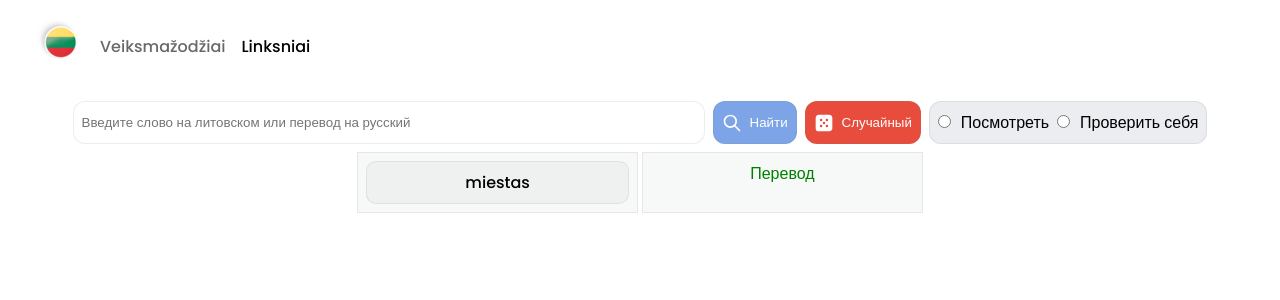
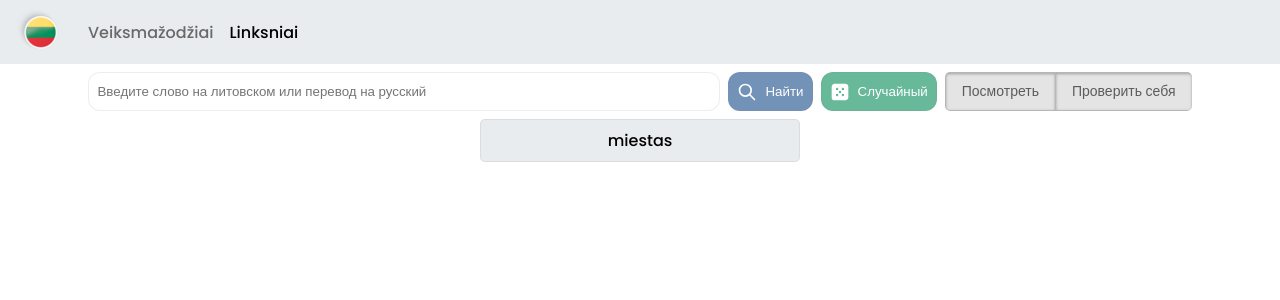
Before and after one commit to SeaRazor/veiksmazodis, a Next.js app: page /cases in a window 1280 px wide. Both pictures are taken after a click on the button "Случайный". Shown: the top 300 px of the page. Built offline with nearby package versions, Linux system fonts and the light colour scheme.

Commit message:
UI changes

```diff
--- /dev/null
+++ b/src/app/UI/Hamburger.jsx
@@ -0,0 +1,20 @@
+import styles from "@/app/page.module.css";
+import Link from "next/link";
+import {usePathname} from "next/navigation";
+
+export default function Hamburger() {
+    const pathname = usePathname();
+    return (
+
+        <ul className={styles.hamburger}>
+            <li className={styles.menu_item}>
+                <Link href="/verbs" className={pathname == '/verbs' ? 'active' : ''}>Veiksmažodžiai</Link>
+            </li>
+            <li className={styles.menu_item}>
+                <Link href="/cases" className={pathname == '/cases' ? 'active' : ''}>Linksniai</Link>
+            </li>
+
+        </ul>
+
+    );
+}
--- a/src/app/UI/Navigation.jsx
+++ b/src/app/UI/Navigation.jsx
@@ -2,39 +2,42 @@
 import styles from "@/app/page.module.css";
 import Link from "next/link";
 import {usePathname} from "next/navigation";
+import Hamburger from "@/app/UI/Hamburger";
+import {useState} from "react";
 
 export default function Navigation() {
     const pathname = usePathname();
 
-    function hamburgerClickHandler(event) {
-        const hamburger = document.querySelector('.logo');
-        const navMenu = document.querySelector('.menu');
-        hamburger.classList.toggle('active');
-        navMenu.classList.toggle('active');
+    const [hamburgerIsOpen, setHamburgerOpenState] = useState();
+    const logoStyle = hamburgerIsOpen ? 'pointer' : ''
+
+    function toggleHamburgerOpen() {
+        setHamburgerOpenState(prevState => !prevState);
     }
 
-    return <menu className={styles.menu}>
-        <header>
-            <nav className={styles.navbar}>
-                <div className={styles.logo}>
-                    <Link href="/"><img src="/lithuania_64.png"/></Link>
-                </div>
-                <div className={styles.hamburger} onClick={hamburgerClickHandler}>
-                    <span>sfsdf</span>
-                    <span>dfss</span>
-                </div>
-                <ul className={styles.menu}>
+    const imgStyle = hamburgerIsOpen ? "{cursor:pointer;}" : "";
 
-                    <div className={styles.menu_item}>
-                        <Link href="/verbs" className={pathname == '/verbs' ? 'active' : ''}>Veiksmažodžiai</Link>
-                    </div>
-                    <div className={styles.menu_item}>
-                        <Link href="/cases" className={pathname == '/cases' ? 'active' : ''}>Linksniai</Link>
-                    </div>
-                </ul>
-            </nav>
-        </header>
+    return (<header>
+        <nav className={styles.nav}>
+            <div className={styles.logo} onClick={toggleHamburgerOpen}>
+                <img src="/lithuania_64.png" className={styles.logo_img}/>
+                {hamburgerIsOpen && <Hamburger/>}
 
 
-    </menu>;
+            </div>
+
+
+            <ul className={styles.navbar}>
+
+                <li className={styles.menu_item}>
+                    <Link href="/verbs" className={pathname == '/verbs' ? 'active' : ''}>Veiksmažodžiai</Link>
+                </li>
+                <li className={styles.menu_item}>
+                    <Link href="/cases" className={pathname == '/cases' ? 'active' : ''}>Linksniai</Link>
+                </li>
+            </ul>
+        </nav>
+    </header>);
+
+
 }
--- a/src/app/UI/Toggle.jsx
+++ b/src/app/UI/Toggle.jsx
@@ -1,10 +1,20 @@
-export default function Toggle({onChangeHandler}) {
+import styles from "@/app/page.module.css";
+import {useState} from "react";
+
+export default function Toggle({value1, value2, onChangeHandler}) {
+    const [selected, setSelected] = useState();
+
+    function checkHandler(event) {
+        onChangeHandler(event.target.value);
+    }
 
     return (
-        <div onChange={onChangeHandler}>
-            <label className="btn btn-outline-primary"><input type="radio"
-                                                              name="toggle"/><span>Посмотреть</span></label>
-            <label className="btn btn-outline-primary"><input type="radio" name="toggle"/><span>Проверить</span></label>
+
+        <div class={styles.switch_field}>
+            <input type="radio" id="radio-one" name="switch-one" value={value1} onChange={checkHandler}/>
+            <label for="radio-one">Посмотреть</label>
+            <input type="radio" id="radio-two" name="switch-one" value={value2} onChange={checkHandler}/>
+            <label for="radio-two">Проверить себя</label>
         </div>
 
 
--- /dev/null
+++ b/src/app/UI/WordCard.jsx
@@ -0,0 +1,11 @@
+import styles from "@/app/page.module.css";
+
+export default function WordCard({word, hint}) {
+
+    return (
+        <div className={styles.word_card}>
+            <span>{word}</span>
+            {hint && <span className={styles.tooltip}>{hint}</span>}
+        </div>
+    );
+}
--- a/src/app/cases/page.jsx
+++ b/src/app/cases/page.jsx
@@ -6,14 +6,14 @@ import {useState} from "react";
 import {getRandomNoun, searchNoun} from "@/app/utils/nouns";
 import NounInfo from "@/app/components/Nouns/NounInfo";
 import NounCasesGrid from "@/app/components/Nouns/NounCasesGrid";
+import Toggle from "@/app/UI/Toggle";
 
 export default function Cases() {
 
     const [noun, setNoun] = useState();
     const [mode, setMode] = useState();
 
-    function handleUserMode() {
-        const selectedMode = document.querySelector('input[name="mode"]:checked').value;
+    function handleUserMode(selectedMode) {
         setMode(selectedMode);
     }
 
@@ -63,17 +63,7 @@ export default function Cases() {
                     <IconDice5Filled size={20}/>
                     <span className={styles.hidden_on_mobile}>Случайный</span>
                 </button>
-                <div onChange={handleUserMode} className={styles.radio}>
-                    <label>
-                        <input type="radio" name="mode" value="check"/>
-                        <span>Посмотреть</span>
-                    </label>
-                    <label>
-                        <input type="radio" name="mode" value="test"/>
-                        <span>Проверить себя</span>
-                    </label>
-
-                </div>
+                {noun && <Toggle value1="check" value2="test" onChangeHandler={handleUserMode}/>}
 
 
             </div>
--- a/src/app/components/Nouns/NounInfo.jsx
+++ b/src/app/components/Nouns/NounInfo.jsx
@@ -1,33 +1,14 @@
 import styles from "@/app/page.module.css";
-import {useState} from "react";
+import WordCard from "@/app/UI/WordCard";
 
 export default function NounInfo({noun, gender, translation}) {
 
-    const [translationVisible, setTranslationVisible] = useState(false);
-
-
-    function handleTranslationClick() {
-        setTranslationVisible((current) => !current);
-    }
-
-    const translationMarkup = translationVisible
-        ? translation
-        : <span>Перевод</span>
+    if (!noun) return <div></div>
 
     return (
         <>
             <div className={styles.word_info}>
-                <div className={styles.verb_header}>
-
-                    <div className={styles.card}>{noun ??
-                        <span className={styles.verb_type_name}>Именительный падеж</span>}</div>
-                </div>
-
-                {translation && <div className={styles.verb_header} onClick={handleTranslationClick}>
-                    <div className={styles.translation}> {translationMarkup}</div>
-                </div>}
-
-
+                <WordCard word={noun} hint={translation}/>
             </div>
 
         </>
--- a/src/app/globals.css
+++ b/src/app/globals.css
@@ -6,7 +6,7 @@
     /*    --font-mono: ui-monospace, Menlo, Monaco, "Cascadia Mono", "Segoe UI Mono",
         "Roboto Mono", "Oxygen Mono", "Ubuntu Monospace", "Source Code Pro",
         "Fira Mono", "Droid Sans Mono", "Courier New", monospace;*/
-    --font-mono: 'Poppins', sans-serif;
+    ab81cd--font-mono: 'Poppins', sans-serif;
     --foreground-rgb: 0, 0, 0;
     --background-start-rgb: 214, 219, 220;
     --background-end-rgb: 255, 255, 255;
@@ -115,6 +115,7 @@ a.active {
     }
 }
 
+/*
 @media screen and (max-width: 600px) {
     .hamburger {
         display: block;
@@ -123,4 +124,4 @@ a.active {
     .menu {
         display: none;
     }
-}
+}*/
--- a/src/app/page.module.css
+++ b/src/app/page.module.css
@@ -85,7 +85,7 @@
     flex-wrap: wrap;
     /*grid-template-columns: repeat(auto-fill, minmax(33%, auto));*/
     justify-content: center;
-    gap: 0.2rem;
+    gap: 1rem;
     text-align: center;
     position: sticky !important;
     top: 0px;
@@ -110,11 +110,25 @@
 
     background: rgba(var(--card-rgb), 0.1);
     border: 1px solid rgba(var(--card-border-rgb), 0.15);
+
     transition: background 200ms, border 200ms;
     font-family: var(--font-mono);
     text-align: center;
     min-width: 22%;
 
+}
+
+.word_card {
+    border: 1px solid rgba(var(--card-border-rgb), 0.15);
+    transition: background 200ms, border 200ms;
+    border-radius: 5px;
+    background-color: #e9ecef;
+    font-family: var(--font-mono);
+    padding: 0.5rem;
+    align-content: center;
+    min-width: 25%;
+    font-size: 1rem;
+    position: relative;
 }
 
 /*.verb_header div {
@@ -128,7 +142,7 @@
     font-style: italic;
 }
 
-.card .tooltip {
+.tooltip {
     visibility: hidden; /* Hidden by default */
     width: 120px; /* Tooltip width */
     background-color: black; /* Background color */
@@ -138,14 +152,14 @@
     padding: 5px 0;
     position: absolute; /* Position it relative to the tooltip container */
     z-index: 1;
-    bottom: -125%; /* Position it above the text */
-    left: 50%;
-    margin-left: -60px; /* Centers the tooltip */
+    bottom: -75%; /* Position it above the text */
+    left: 30%;
+    /* Centers the tooltip */
     opacity: 0; /* Fully transparent by default */
     transition: opacity 0.3s; /* Fade-in effect */
 }
 
-.card .tooltip::after {
+.tooltip::after {
     content: '';
     position: absolute;
     bottom: 100%; /* At the top of the tooltip */
@@ -158,7 +172,7 @@
 }
 
 /* Show the tooltip when hovering */
-.card:hover .tooltip {
+.word_card:hover .tooltip {
     visibility: visible;
     opacity: 1; /* Fully visible */
 }
@@ -170,7 +184,7 @@
     gap: 0.5rem;
     padding: 0.5rem;
     border-radius: var(--border-radius);
-    background: #7ca4e6;
+    background: #7392b7;
     font-family: var(--font-mono);
     border: 1px solid rgba(var(--card-border-rgb), 0.15);
     transition: background 200ms, border 200ms;
@@ -186,7 +200,7 @@
     gap: 0.5rem;
     padding: 0.5rem;
     border-radius: var(--border-radius);
-    background: #e74c3c;
+    background: #67b99a;
     font-family: var(--font-mono);
     border: 1px solid rgba(var(--card-border-rgb), 0.15);
     transition: background 200ms, border 200ms;
@@ -195,7 +209,7 @@
 }
 
 .default_button:hover, .red_button:hover {
-    background: #4fab67;
+    background: #7785ac;
     border: 1px solid rgba(var(--card-border-rgb), 0.25);
     cursor: pointer;
 }
@@ -455,7 +469,7 @@
 }
 
 /* Navigation */
-.menu {
+.nav {
     display: flex;
     flex-direction: row;
     /*   justify-content: space-around; */
@@ -466,6 +480,7 @@
     /*  border: 1px solid rgba(var(--card-border-rgb), 0.15);*/
     transition: background 200ms, border 200ms;
     font-family: var(--font-mono);
+    background-color: #e9ecef;
 }
 
 .menu_item {
@@ -481,86 +496,42 @@
     color: dimgrey;
 }
 
+
 .menu_item:hover {
     color: dimgrey;
     cursor: pointer;
+    border-bottom: 1px solid black;
 }
 
 .navbar {
     display: flex;
     justify-content: space-between;
     align-items: center;
-    padding: 10px 20px;
+    /*padding: 10px 20px; */
+    gap: 1rem;
 }
 
 .logo {
-    font-size: 1.5em;
-    font-weight: bold;
+    display: flex;
+    /* font-size: 1.5em;
+     font-weight: bold;*/
 }
+
 
 .hamburger {
     display: none;
-    flex-direction: column;
-    cursor: pointer;
-    gap: 5px;
+
 }
 
+/*
 .hamburger span {
     width: 25px;
     height: 3px;
     background-color: white;
     border-radius: 3px;
     transition: 0.3s;
-}
+}*/
 
-/* toggle */
-.toggle {
-    display: none;
-}
-
-/* The container for the switch */
-.switch {
-    display: inline-block;
-    position: relative;
-    width: 60px;
-    height: 34px;
-}
-
-/* The slider inside the switch */
-.slider {
-    position: absolute;
-    cursor: pointer;
-    top: 0;
-    left: 0;
-    right: 0;
-    bottom: 0;
-    background-color: #ccc;
-    transition: 0.4s;
-    border-radius: 34px;
-}
-
-/* The round knob inside the slider */
-.slider::before {
-    position: absolute;
-    content: "";
-    height: 26px;
-    width: 26px;
-    left: 4px;
-    bottom: 4px;
-    background-color: white;
-    transition: 0.4s;
-    border-radius: 50%;
-}
-
-/* This is the "checked" radio button styling */
-.toggle:checked + .slider {
-    background-color: #4cd964; /* iOS green color */
-}
-
-/* Move the knob to the right when the radio button is checked */
-.toggle:checked + .slider::before {
-    transform: translateX(26px);
-}
 
 /* Adding some text for labels */
 .label {
@@ -568,6 +539,51 @@
     font-size: 16px;
     margin-right: 10px;
     vertical-align: middle;
+}
+
+.switch_field {
+    display: flex;
+    overflow: hidden;
+    border-radius: 5px;
+}
+
+.switch_field input {
+    position: absolute !important;
+    clip: rect(0, 0, 0, 0);
+    height: 1px;
+    width: 1px;
+    border: 0;
+    overflow: hidden;
+}
+
+.switch_field label {
+    background-color: #e4e4e4;
+    color: rgba(0, 0, 0, 0.6);
+    font-size: 14px;
+    text-align: center;
+    padding: 8px 16px;
+    margin-right: -1px;
+    border: 1px solid rgba(0, 0, 0, 0.2);
+    box-shadow: inset 0 1px 3px rgba(0, 0, 0, 0.3), 0 1px rgba(255, 255, 255, 0.1);
+    transition: all 0.1s ease-in-out;
+}
+
+.switch_field label:hover {
+    cursor: pointer;
+}
+
+.switch_field input:checked + label {
+    background-color: #89b0ae;
+    box-shadow: none;
+    color: white;;
+}
+
+.switch_field label:first-of-type {
+    border-radius: 4px 0 0 4px;
+}
+
+.switch_field label:last-of-type {
+    border-radius: 0 4px 4px 0;
 }
 
 
@@ -676,18 +692,23 @@
 
     .hamburger {
         display: flex;
+        flex-direction: column;
+        cursor: pointer;
+        gap: 0.5rem;
+        padding: 1rem;
+
+        z-index: 10;
+        position: absolute;
+        top: 3.5rem;
+        background: white;
+        box-shadow: rgba(60, 64, 67, 0.3) 0px 1px 2px 0px, rgba(60, 64, 67, 0.15) 0px 2px 6px 2px;
     }
 
-    .menu {
-        position: absolute;
-        top: 50px;
-        right: 0;
-        background-color: #333;
-        width: 200px;
-        flex-direction: column;
-        align-items: flex-start;
+
+    .navbar {
         display: none;
     }
+
 
     .menu li {
         width: 100%;
@@ -704,6 +725,10 @@
         display: flex;
     }
 
+    .hamburger:hover {
+        cursor: pointer;
+    }
+
     .hamburger.active span:nth-child(1) {
         transform: rotate(45deg) translate(5px, 5px);
     }
@@ -714,6 +739,10 @@
 
     .hamburger.active span:nth-child(3) {
         transform: rotate(-45deg) translate(5px, -5px);
+    }
+
+    .logo_img {
+        cursor: pointer;
     }
 }
 
@@ -821,15 +850,15 @@
     }
 }
 
-@media (prefers-color-scheme: dark) {
-    .vercelLogo {
-        filter: invert(1);
-    }
+/*@media (prefers-color-scheme: dark) {*/
+/*    .vercelLogo {*/
+/*        filter: invert(1);*/
+/*    }*/
 
-    .logo {
-        filter: invert(1) drop-shadow(0 0 0.3rem #ffffff70);
-    }
-}
+/*    .logo {*/
+/*        filter: invert(1) drop-shadow(0 0 0.3rem #ffffff70);*/
+/*    }*/
+/*}*/
 
 @keyframes rotate {
     from {
```
Also changed, not shown: src/app/UI/DesktopNavigation.jsx (deleted, +0 -14 lines), src/app/components/Verbs/VerbInfo.jsx (+4 -23 lines), src/app/verbs/page.jsx (+6 -4 lines).
